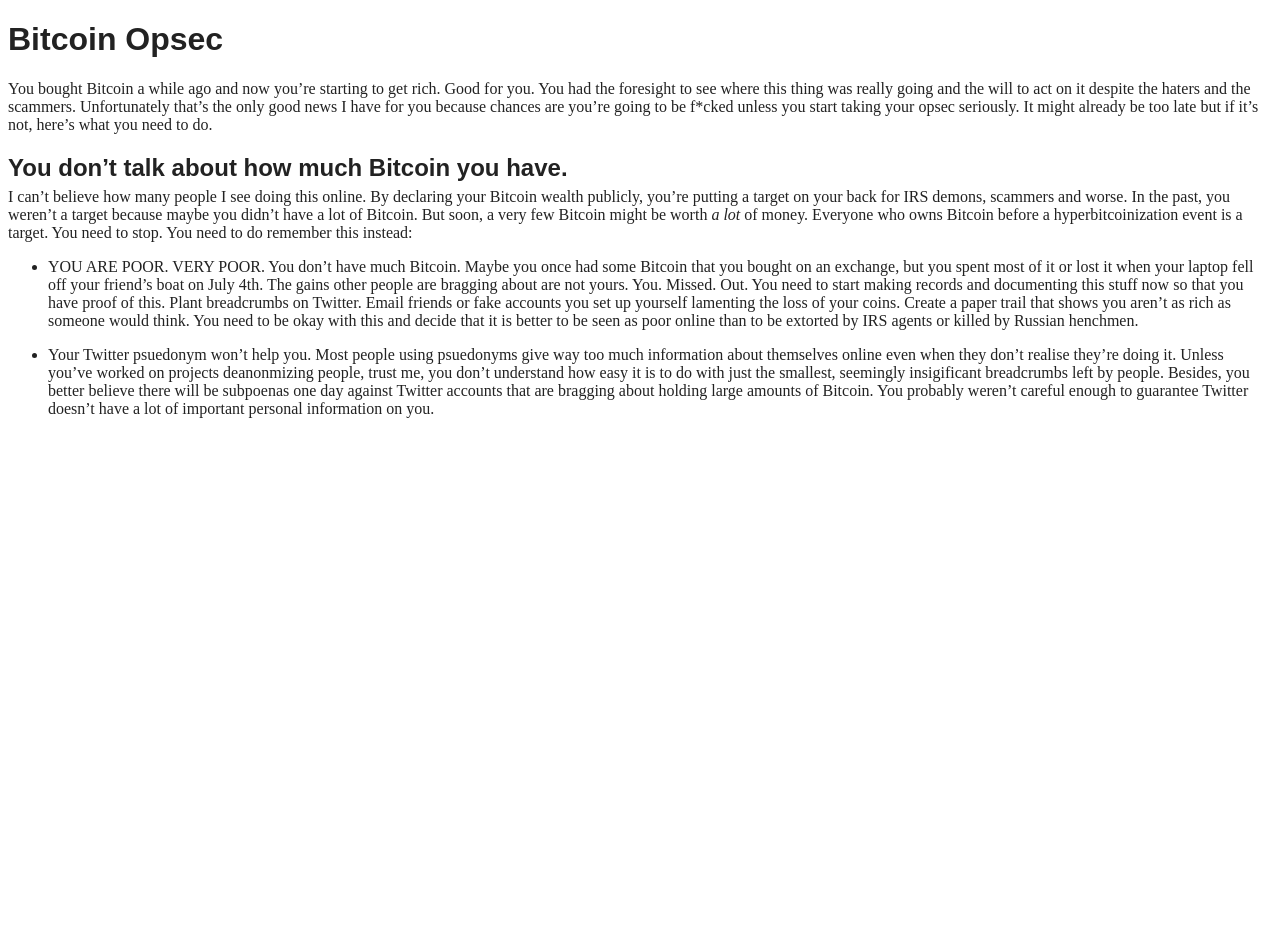
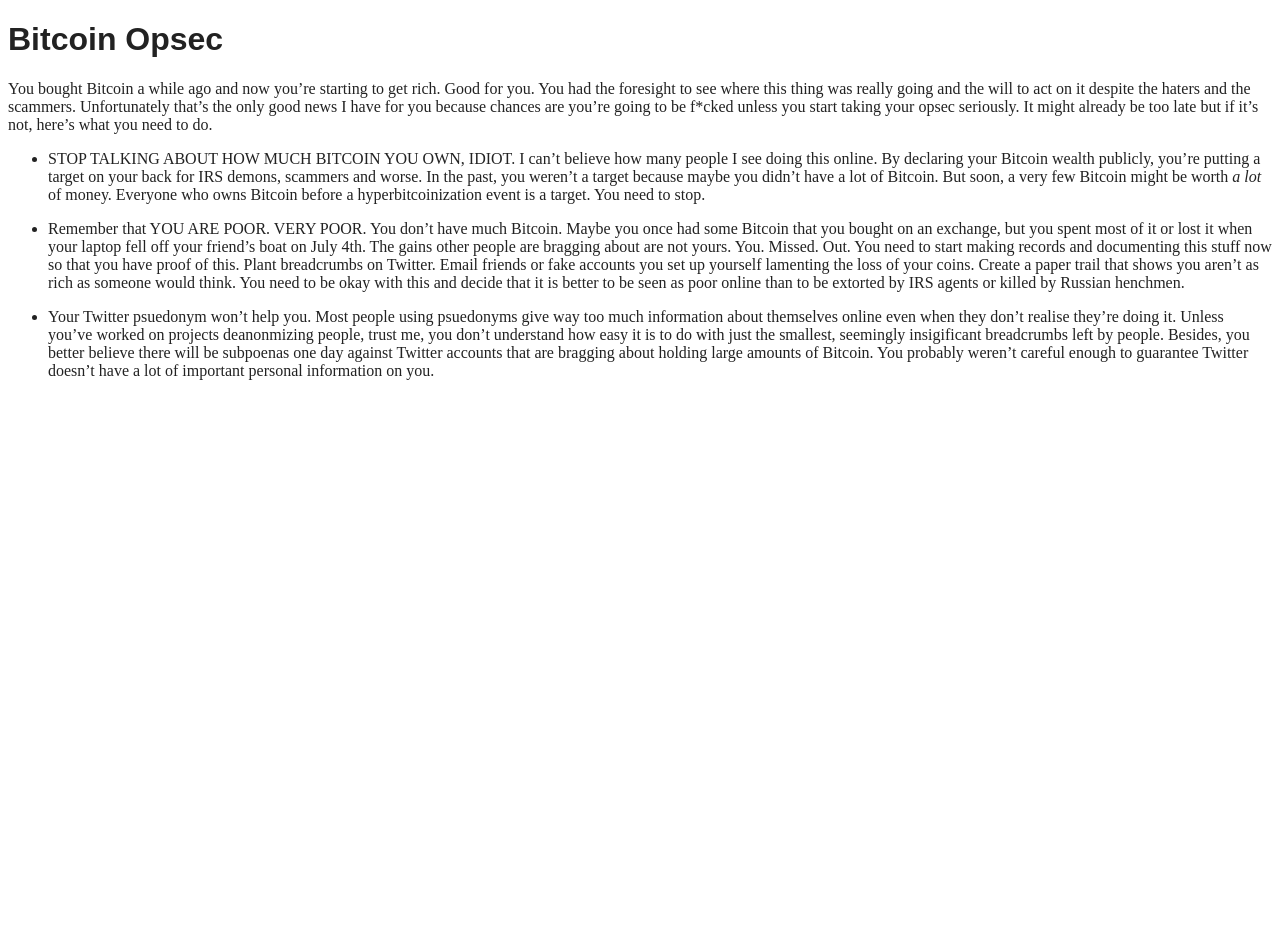
Before and after one commit to makgill/deryk, a Jekyll site: the page built from _posts/2020-12-19-opsec.md, in a window 1280 px wide. Built offline with Jekyll 4.4.1, drawn with Linux system fonts in a browser that asks for light colours.

Commit message:
Update 2020-12-19-opsec.md

```diff
--- a/_posts/2020-12-19-opsec.md
+++ b/_posts/2020-12-19-opsec.md
@@ -9,11 +9,9 @@
 You bought Bitcoin a while ago and now you're starting to get rich. Good for you. You had the foresight to see where this thing was
 really going and the will to act on it despite the haters and the scammers. Unfortunately that's the only good news I have for you because chances are you're going to be <span>f*cked</span> unless you start taking your opsec seriously. It might already be too late but if it's not, here's what you need to do.
 
-## You don't talk about how much Bitcoin you have.
+- STOP TALKING ABOUT HOW MUCH BITCOIN YOU OWN, IDIOT. I can't believe how many people I see doing this
+online. By declaring your Bitcoin wealth publicly, you're putting a target on your back for IRS demons, scammers and worse. In the past, you weren't a target because maybe you didn't have a lot of Bitcoin. But soon, a very few Bitcoin might be worth *a lot* of money. Everyone who owns Bitcoin before a hyperbitcoinization event is a target. You need to stop.
 
-I can't believe how many people I see doing this
-online. By declaring your Bitcoin wealth publicly, you're putting a target on your back for IRS demons, scammers and worse. In the past, you weren't a target because maybe you didn't have a lot of Bitcoin. But soon, a very few Bitcoin might be worth *a lot* of money. Everyone who owns Bitcoin before a hyperbitcoinization event is a target. You need to stop. You need to do remember this instead:
-
-- YOU ARE POOR. VERY POOR. You don't have much Bitcoin. Maybe you once had some Bitcoin that you bought on an exchange, but you spent most of it or lost it when your laptop fell off your friend's boat on July 4th. The gains other people are bragging about are not yours. You. Missed. Out. You need to start making records and documenting this stuff now so that you have proof of this. Plant breadcrumbs on Twitter. Email friends or fake accounts you set up yourself lamenting the loss of your coins. Create a paper trail that shows you aren't as rich as someone would think. You need to be okay with this and decide that it is better to be seen as poor online than to be extorted by IRS agents or killed by Russian henchmen.
+- Remember that YOU ARE POOR. VERY POOR. You don't have much Bitcoin. Maybe you once had some Bitcoin that you bought on an exchange, but you spent most of it or lost it when your laptop fell off your friend's boat on July 4th. The gains other people are bragging about are not yours. You. Missed. Out. You need to start making records and documenting this stuff now so that you have proof of this. Plant breadcrumbs on Twitter. Email friends or fake accounts you set up yourself lamenting the loss of your coins. Create a paper trail that shows you aren't as rich as someone would think. You need to be okay with this and decide that it is better to be seen as poor online than to be extorted by IRS agents or killed by Russian henchmen.
 
 - Your Twitter psuedonym won't help you. Most people using psuedonyms give way too much information about themselves online even when they don't realise they're doing it. Unless you've worked on projects deanonmizing people, trust me, you don't understand how easy it is to do with just the smallest, seemingly insigificant breadcrumbs left by people. Besides, you better believe there will be subpoenas one day against Twitter accounts that are bragging about holding large amounts of Bitcoin. You probably weren't careful enough to guarantee Twitter doesn't have a lot of important personal information on you.
```
